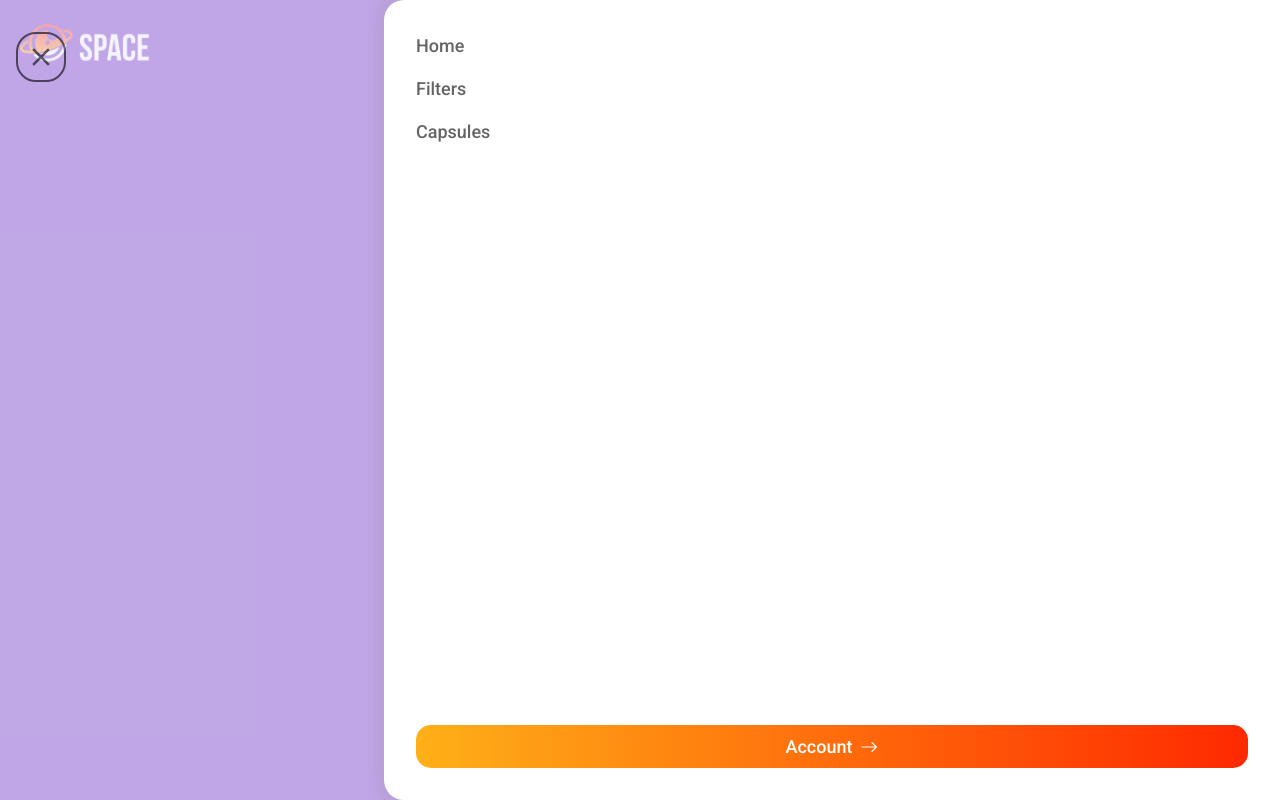
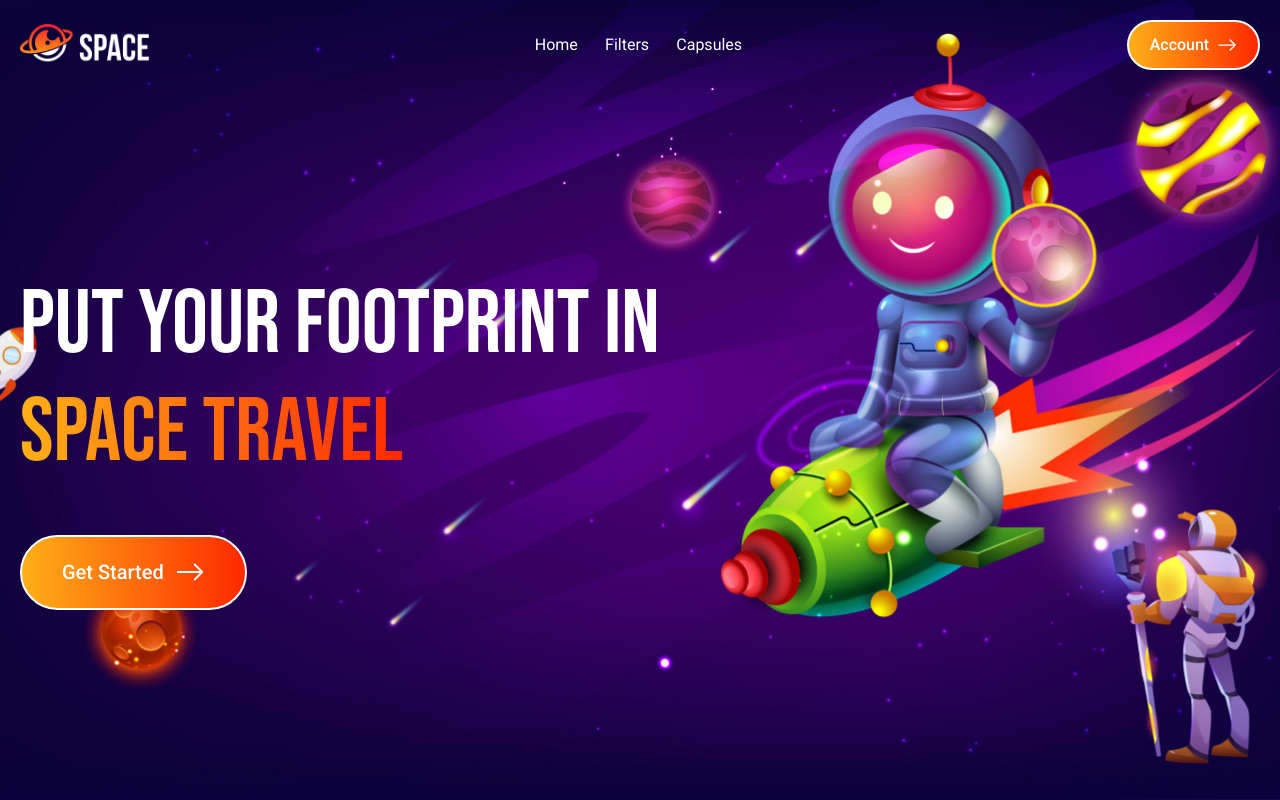
Before and after one commit to SamuelAMZ/samuel_amouzou---frontend_developer, a React (Create React App) app in the folder views/: page / in a window 1280 px wide. Built offline with nearby package versions, Linux system fonts and the light colour scheme.

Commit message:
hero banner done

```diff
--- a/views/src/components/Header.jsx
+++ b/views/src/components/Header.jsx
@@ -15,7 +15,7 @@ const Header = () => {
   const { active, setActive } = useContext(SideMenuOpenContext);
 
   return (
-    <header className="md:max-w-7xl xl:max-w-screen-xl mx-auto px-5 py-5 flex items-center justify-between md:px-10 xl:px-5 ">
+    <div className="md:max-w-7xl xl:max-w-screen-xl mx-auto px-5 py-5 flex items-center justify-between md:px-10 xl:px-5 ">
       <div className="logo">
         <a href="#home">
           <img src="./images/logo.png" alt="logo" />
@@ -51,7 +51,7 @@ const Header = () => {
 
       {/* side menu */}
       {active && <Sidemenu />}
-    </header>
+    </div>
   );
 };
 
--- a/views/src/components/Hero.jsx
+++ b/views/src/components/Hero.jsx
@@ -0,0 +1,22 @@
+import React from "react";
+
+// icons
+import { BsArrowRight } from "react-icons/bs";
+
+const Hero = () => {
+  return (
+    <div className="hero md:max-w-7xl xl:max-w-screen-xl mx-auto px-5 py-5 flex items-center justify-between md:px-10 xl:px-5">
+      <div className="hero-elements">
+        <h1>
+          put your footprint in <span>space travel</span>
+        </h1>
+        <button>
+          <p>Get Started</p>
+          <BsArrowRight className="icon" />
+        </button>
+      </div>
+    </div>
+  );
+};
+
+export default Hero;
--- a/views/src/contexts/IsSideMenuOpenContext.jsx
+++ b/views/src/contexts/IsSideMenuOpenContext.jsx
@@ -3,7 +3,7 @@ import { createContext, useState } from "react";
 const SideMenuOpenContext = createContext();
 
 export const SideMenuOpenProvider = ({ children }) => {
-  const [active, changeActive] = useState(true);
+  const [active, changeActive] = useState(false);
 
   const setActive = (newActive) => {
     changeActive(newActive);
--- a/views/src/pages/Home.jsx
+++ b/views/src/pages/Home.jsx
@@ -1,11 +1,16 @@
+// built in hooks
 import React from "react";
+
+// components imports
 import Header from "../components/Header";
+import Hero from "../components/Hero";
 
 const Home = () => {
   return (
-    <div>
+    <header style={{ backgroundImage: "url(./images/hero.png)" }}>
       <Header />
-    </div>
+      <Hero />
+    </header>
   );
 };
 
--- a/views/src/styles/components/_header.scss
+++ b/views/src/styles/components/_header.scss
@@ -6,6 +6,8 @@ header {
   align-items: center;
   justify-content: center;
   color: white;
+  height: 100%;
+  width: 100%;
 
   // logo
   .logo {
--- /dev/null
+++ b/views/src/styles/components/_hero.scss
@@ -0,0 +1,39 @@
+@use "../globals/breakpoints" as b;
+@import "../globals/variables";
+@import "../globals/mixins";
+
+.hero {
+  height: 700px;
+
+  .hero-elements {
+    width: 770px;
+    display: flex;
+    flex-direction: column;
+    align-items: flex-start;
+    gap: 3rem;
+
+    h1 {
+      font-family: "Bebas Neue", cursive;
+      font-size: 90px;
+      text-transform: uppercase;
+      line-height: 1.2;
+
+      span {
+        font-family: "Bebas Neue", cursive;
+        background: linear-gradient(to right, $primary 0%, $second 100%);
+        -webkit-background-clip: text;
+        -webkit-text-fill-color: transparent;
+      }
+    }
+    button {
+      display: flex;
+      align-items: center;
+      gap: 0.7rem;
+      @include smalbig;
+
+      .icon {
+        font-size: 30px;
+      }
+    }
+  }
+}
--- a/views/src/styles/globals/_generals.scss
+++ b/views/src/styles/globals/_generals.scss
@@ -10,7 +10,7 @@
 
 /* scroll bar */
 ::-webkit-scrollbar {
-  width: 20px;
+  width: 10px;
 }
 ::-webkit-scrollbar-track {
   box-shadow: inset 0 0 5px #1013204a;
@@ -23,7 +23,7 @@
 
 body {
   min-width: 100vw;
-  background-color: $background;
+  background-color: #0c003d;
   overflow-x: hidden;
   scroll-behavior: smooth;
 }
--- a/views/src/styles/index.scss
+++ b/views/src/styles/index.scss
@@ -1,3 +1,4 @@
 @import "../styles/globals/variables", "./globals/breakpoints",
-  "../styles/globals/generals", "../styles/components/header",
-  "../styles/components/sidemenu";
+  "../styles/globals/generals", "../styles/pages/home",
+  "../styles/components/header", "../styles/components/sidemenu",
+  "../styles/components/hero";
--- /dev/null
+++ b/views/src/styles/pages/_home.scss
@@ -0,0 +1,13 @@
+@use "../globals/breakpoints" as b;
+@import "../globals/variables";
+@import "../globals/mixins";
+
+header {
+  width: 100%;
+  min-height: 100vh;
+  background-position: center;
+  background-repeat: no-repeat;
+  background-size: cover;
+
+  position: relative;
+}
```
Also changed, not shown: views/src/styles/globals/_mixins.scss (+27 -0 lines), views/public/images/hero.png (added), views/src/styles/index.min.css, 1 other file (tests, documents, lock files or other folders).
